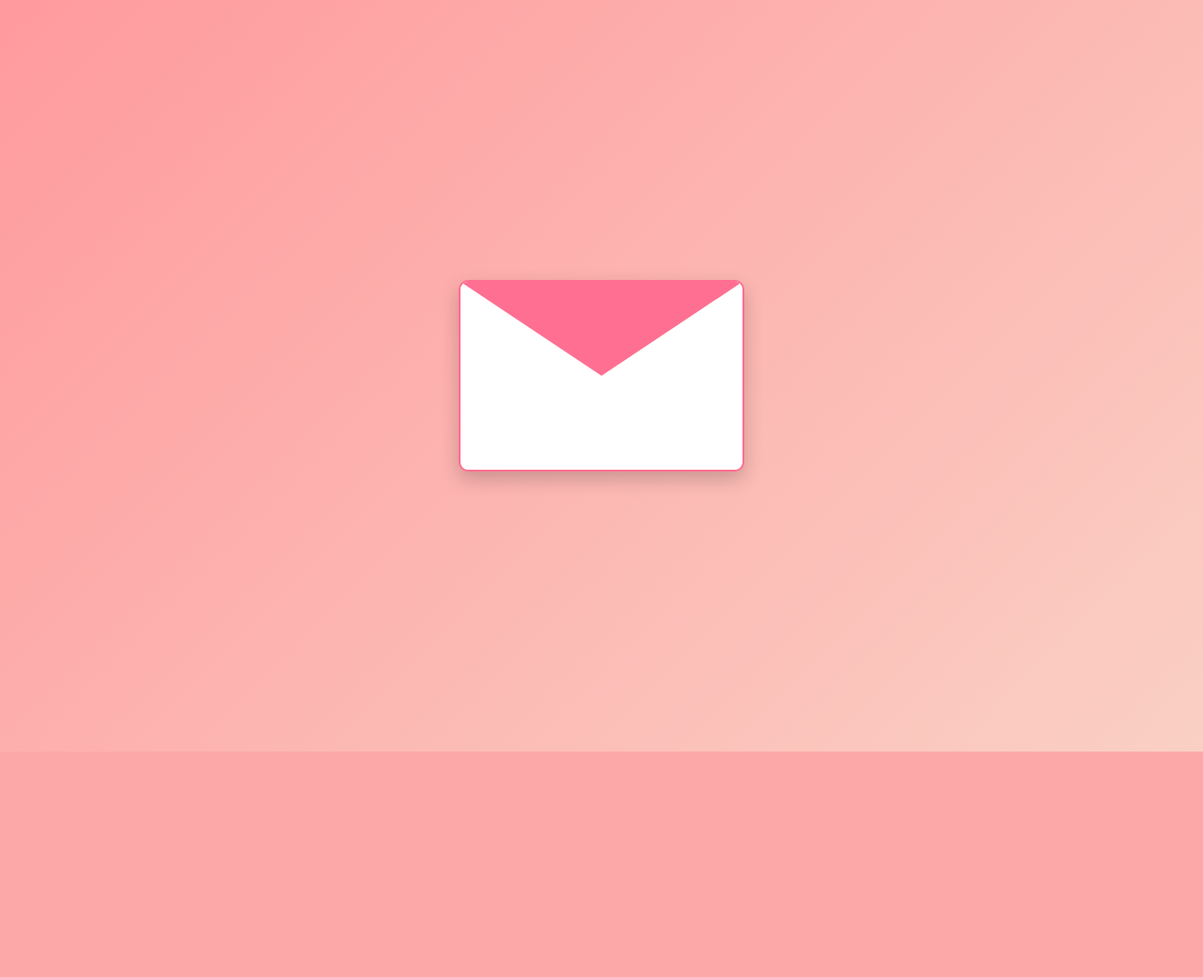
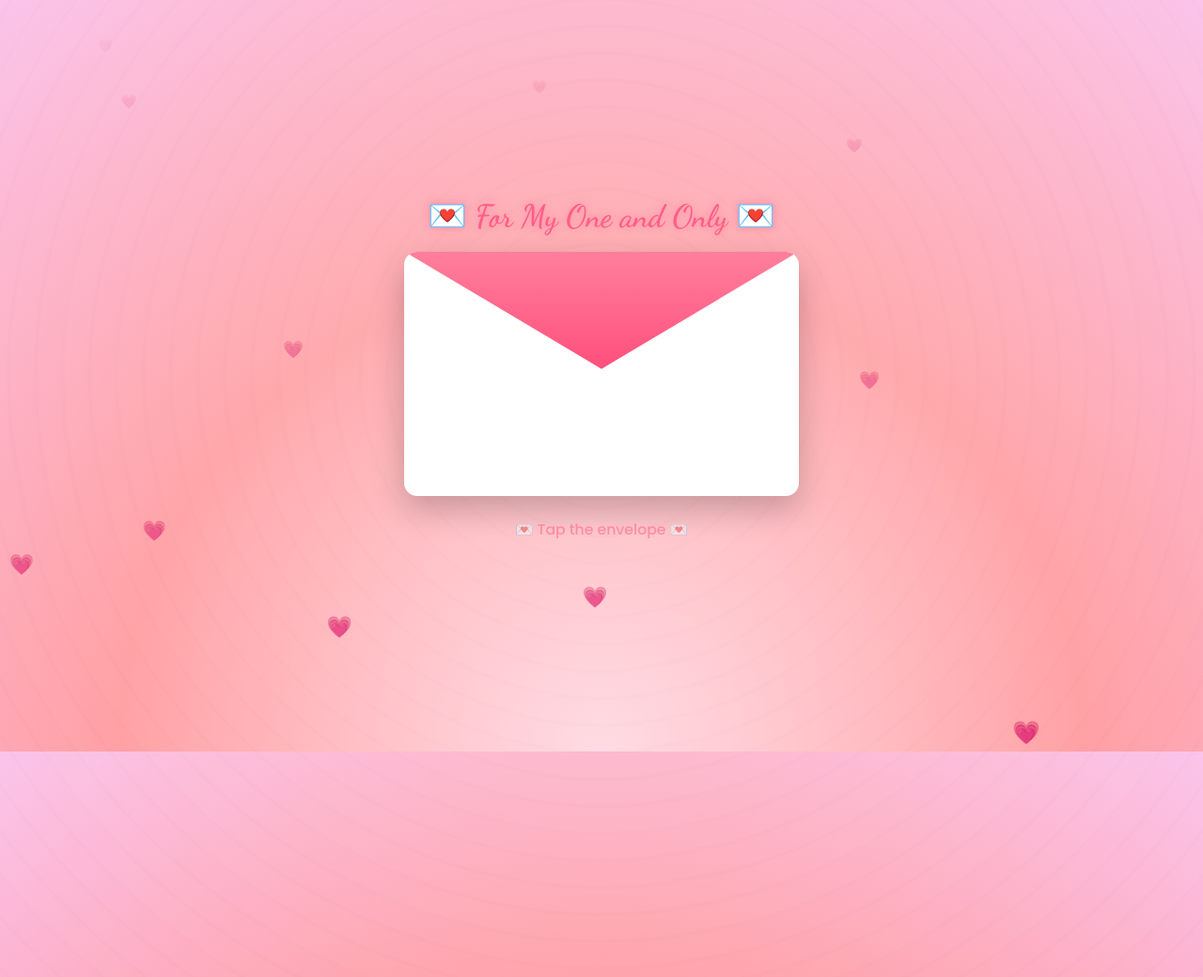
Before and after one commit to Earl-cmyk/For-My-Baby, a Flask app: page / in a window 1280 px wide; the page is wider, and only the part inside the window is pictured. Shown: the top 1040 px of that part at 94% size. Before the commit the page ends 800 px from the top of that part, so only its background shows below. Run offline with Flask 3, Linux system fonts and the light colour scheme.

Commit message:
Updated CSS and visuals

```diff
--- a/app.py
+++ b/app.py
@@ -2,9 +2,9 @@ from flask import Flask, render_template
 
 app = Flask(__name__)
 
-@app.route('/')
+@app.route("/")
 def home():
-    return render_template('index.html')
+    return render_template("index.html")
 
-if __name__ == '__main__':
-    app.run(host='0.0.0.0', port=5000, debug=True)
+if __name__ == "__main__":
+    app.run(host="0.0.0.0", port=8080, debug=True)
--- a/static/script.js
+++ b/static/script.js
@@ -3,3 +3,16 @@ const envelope = document.getElementById('envelope');
 envelope.addEventListener('click', () => {
   envelope.classList.toggle('open');
 });
+
+// floating hearts
+function createHeart() {
+  const heart = document.createElement('div');
+  heart.classList.add('heart');
+  heart.textContent = '💗';
+  heart.style.left = Math.random() * 100 + 'vw';
+  heart.style.animationDuration = 4 + Math.random() * 3 + 's';
+  document.body.appendChild(heart);
+
+  setTimeout(() => heart.remove(), 7000);
+}
+setInterval(createHeart, 600);
--- a/static/style.css
+++ b/static/style.css
@@ -1,43 +1,89 @@
+/* Replace or merge into static/style.css -- centers the envelope and increases size */
 body {
-  background: linear-gradient(135deg, #ff9a9e 0%, #fad0c4 100%);
+  margin: 0;
   height: 100vh;
-  margin: 0;
+  font-family: "Poppins", sans-serif;
   display: flex;
   align-items: center;
   justify-content: center;
-  font-family: "Poppins", sans-serif;
+  background: radial-gradient(circle at bottom, #ffd6e0, #ff9a9e, #fbc2eb);
+  overflow: hidden;
 }
+
+/* subtle animated glow background */
+.heart-bg {
+  position: absolute;
+  inset: 0;
+  z-index: 0;
+  pointer-events: none;
+}
+.heart-bg::before, .heart-bg::after {
+  content: "";
+  position: absolute;
+  width: 200%;
+  height: 200%;
+  left: -50%;
+  top: -50%;
+  background: radial-gradient(circle, rgba(255,255,255,0.12) 1%, transparent 60%);
+  filter: blur(36px);
+  animation: rotate 30s linear infinite;
+}
+@keyframes rotate { 0% { transform: rotate(0deg); } 100% { transform: rotate(360deg); } }
 
 .container {
   position: relative;
+  z-index: 2;
+  display: flex;
+  flex-direction: column;
+  align-items: center;    /* centers horizontally */
+  justify-content: center;/* centers vertically */
+  gap: 18px;
+  width: 100%;
+  height: 100vh;          /* ensures true centering */
+  box-sizing: border-box;
+  padding: 20px;
+  text-align: center;
 }
 
+.title {
+  font-family: "Dancing Script", cursive;
+  font-size: 2.1rem;
+  color: #ff5e88;
+  margin: 0;
+  text-shadow: 0 0 10px rgba(255, 93, 138, 0.45);
+}
+
+/* ===== ENVELOPE (bigger, centered) ===== */
 .envelope {
   position: relative;
-  width: 300px;
-  height: 200px;
+  width: 420px;    /* increased size */
+  height: 260px;   /* increased size */
   background: #fff;
-  border: 2px solid #ff6f91;
-  border-radius: 10px;
+  border-radius: 14px;
   overflow: hidden;
   cursor: pointer;
-  transition: all 1s ease;
-  box-shadow: 0 8px 20px rgba(0,0,0,0.2);
+  box-shadow: 0 14px 34px rgba(0,0,0,0.22);
+  transition: transform 0.35s ease;
+}
+.envelope:hover {
+  transform: translateY(-6px) scale(1.02);
 }
 
+/* flap scaled to new envelope size */
 .flap {
   position: absolute;
   top: 0;
   left: 0;
   width: 100%;
-  height: 100px;
-  background: #ff6f91;
+  height: 125px;
+  background: linear-gradient(180deg, #ff7f9c, #ff4f7b);
   clip-path: polygon(0 0, 50% 100%, 100% 0);
   transform-origin: top;
-  transition: transform 1s ease;
-  z-index: 2;
+  transition: transform 0.9s cubic-bezier(.2,.9,.2,1);
+  z-index: 3;
 }
 
+/* letter area matches new size and allows scrolling on long text */
 .letter {
   position: absolute;
   top: 100%;
@@ -45,26 +91,48 @@ body {
   width: 100%;
   height: 100%;
   background: #fff;
-  text-align: center;
-  padding: 20px;
+  padding: 26px;
   box-sizing: border-box;
-  transition: top 1s ease;
+  overflow-y: auto;
+  transition: top 0.9s cubic-bezier(.2,.9,.2,1);
 }
 
+/* message font sizing for readability */
 .message {
   opacity: 0;
-  transition: opacity 1s ease 0.5s;
-  color: #444;
+  color: #4b4b4b;
+  font-size: 1.02rem;
+  line-height: 1.6;
+  transition: opacity 0.8s ease 0.45s;
+  text-align: left;
 }
 
-.open .flap {
-  transform: rotateX(180deg);
+/* open state */
+.open .flap { transform: rotateX(180deg); }
+.open .letter { top: 0; }
+.open .message { opacity: 1; }
+
+/* hint below envelope */
+.hint {
+  margin-top: 6px;
+  font-size: 0.98rem;
+  color: #ff4f7b;
+  animation: blink 1.5s infinite;
 }
+@keyframes blink { 0%,100%{opacity:1} 50%{opacity:0.45} }
 
-.open .letter {
-  top: 0;
+/* floating hearts (same logic as before) */
+@keyframes float {
+  0% { transform: translateY(0) scale(1); opacity: 1; }
+  100% { transform: translateY(-100vh) scale(0.5); opacity: 0; }
 }
+.heart { position: absolute; bottom: -10px; font-size: 1.5rem; animation: float 5s linear infinite; }
 
-.open .message {
-  opacity: 1;
+/* RESPONSIVE: shrink gracefully on small screens */
+@media (max-width: 600px) {
+  .title { font-size: 1.6rem; }
+  .envelope { width: 92%; height: 240px; border-radius: 12px; }
+  .flap { height: 110px; }
+  .letter { padding: 18px; }
+  .message { font-size: 0.98rem; }
 }
--- a/templates/index.html
+++ b/templates/index.html
@@ -5,28 +5,41 @@
   <meta name="viewport" content="width=device-width, initial-scale=1.0" />
   <title>For You 💌</title>
   <link rel="stylesheet" href="{{ url_for('static', filename='style.css') }}">
+  <link href="https://fonts.googleapis.com/css2?family=Poppins:wght@300;500;700&family=Dancing+Script:wght@600&display=swap" rel="stylesheet">
 </head>
 <body>
+  <div class="heart-bg"></div>
   <div class="container">
+    <h1 class="title">💌 For My One and Only 💌</h1>
     <div class="envelope" id="envelope">
       <div class="flap"></div>
       <div class="letter">
         <p class="message">
           Hi babyyyyy 💕<br><br>
           I wanna start this with a big, warm I love you soooo much 😘. You don’t know how much you mean to me — like seriously, ever since the day we met, everything just felt lighter, happier, and so much more meaningful. Magmula pa lang nung unang beses tayong nag-usap, grabe, may something na agad na di ko ma-explain. I still have the biggest crush on you up to this day — actually, parang mas lumalala pa ata araw-araw HAHAHA.
+          <br><br>
           Like, you literally learned Pokémon for me 😭💗??? Grabe talaga ‘yon baby, tuwang-tuwa ako that you even tried to understand the things I love just so we can talk about it and play together. It might sound small, pero to me, it means the world. Every effort you make, every little “I got this for you” or “I did this because you like it,” it just hits differently. You make me feel so loved, so seen, and so special.
+          <br><br>
           Nung birthday ko, sobrang saya ko talaga — like, genuinely happy. Hindi lang dahil sa mga gifts or anything, ikaw ‘yung dahilan kung bakit masaya yung araw ko. I’ll never forget that day, promise.
+          <br><br>
           I hope that as time goes on, we can learn and know more about each other — not just the fun parts, but even our struggles, our quiet moments, and our not-so-perfect days. I want to be there for you the same way you’ve been there for me. I want to be someone you can run to — no hesitation, no fear, just comfort and safety. Kasi baby, when I say I love you, I mean it in every way possible.
+          <br><br>
           I really, really love talking to you. Like, every conversation we have, no matter how short, feels like a warm hug. Pero I also understand na energy is something that runs out, lalo na kapag busy ka or drained ka. Kaya don’t ever feel pressured to always reply or talk, ha? It’s okay to rest, to take your time, to recharge. I’ll always be here — patiently, lovingly, waiting for you. 🫶
+          <br><br>
           You don’t ever have to pretend around me. I want you to be as real, as honest, and as unfiltered as you can be. I love the raw, genuine you — the silly side, the quiet side, the strong side, and even the side that gets tired sometimes. You’re everything I’ve ever wanted and more.
+          <br><br>
           And baby, hehe, I really wanna know you even deeper — your little secrets, your weird habits, your comfort foods, your random thoughts at 1AM. Don’t worry, promise ko, kkeep ko po yan, walang makakaalam 😘🤫. I just love knowing the things that make you you.
+          <br><br>
           I love you, baby. So, so much. You’re my favorite person — my peace, my excitement, my home. No matter what happens, no matter how chaotic things get, tandaan mo lang na may isang taong sobrang proud sa’yo, sobrang mahal ka, and who’s always cheering for you. That person is me. 💗
+          <br><br>
           Every day with you feels like a little love story — one that I don’t ever want to end. 💞
+          <br><br>
           Forever yours,<br><br>
-          – Your Love 💖
+          – Your Honey 💖
         </p>
       </div>
     </div>
+    <p class="hint">💌 Tap the envelope 💌</p>
   </div>
 
   <script src="{{ url_for('static', filename='script.js') }}"></script>
```
Lines whose indentation alone changed are shown as unchanged.
